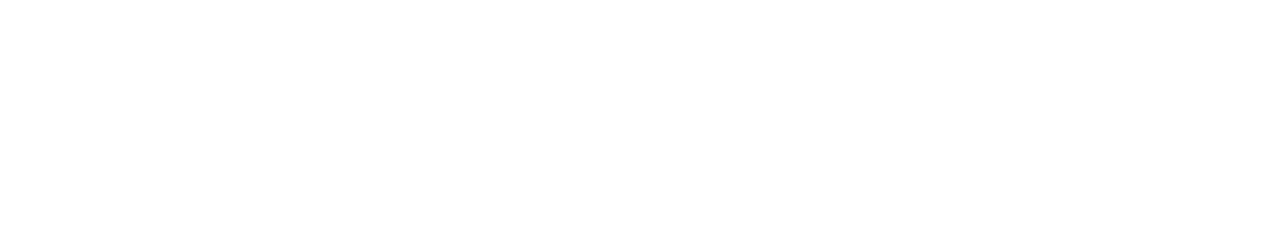
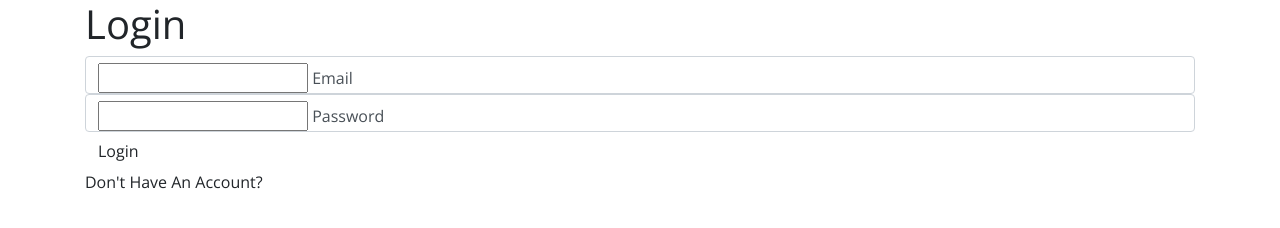
Before and after one commit to CornveliousFarva/login-page, a plain HTML site: page index.html in a window 1280 px wide. Drawn offline with nearby package versions, Linux system fonts and the light colour scheme.

Commit message:
Added the html.

```diff
--- a/index.html
+++ b/index.html
@@ -9,7 +9,24 @@
     <title>Login Page</title>
 </head>
 <body>
+    <div class="container">
+        <h1>Login</h1>
+        <form>
+          <div class="form-control">
+              <input type="text" required>
+              <label>Email</label>
+          </div>
 
+          <div class="form-control">
+              <input type="password" required>
+              <label>Password</label>
+          </div>
+
+          <button class="btn">Login</button>
+
+          <p class="text">Don't Have An Account? <a href="#"></a></p>
+        </form>
+    </div>
 
 
 
```
